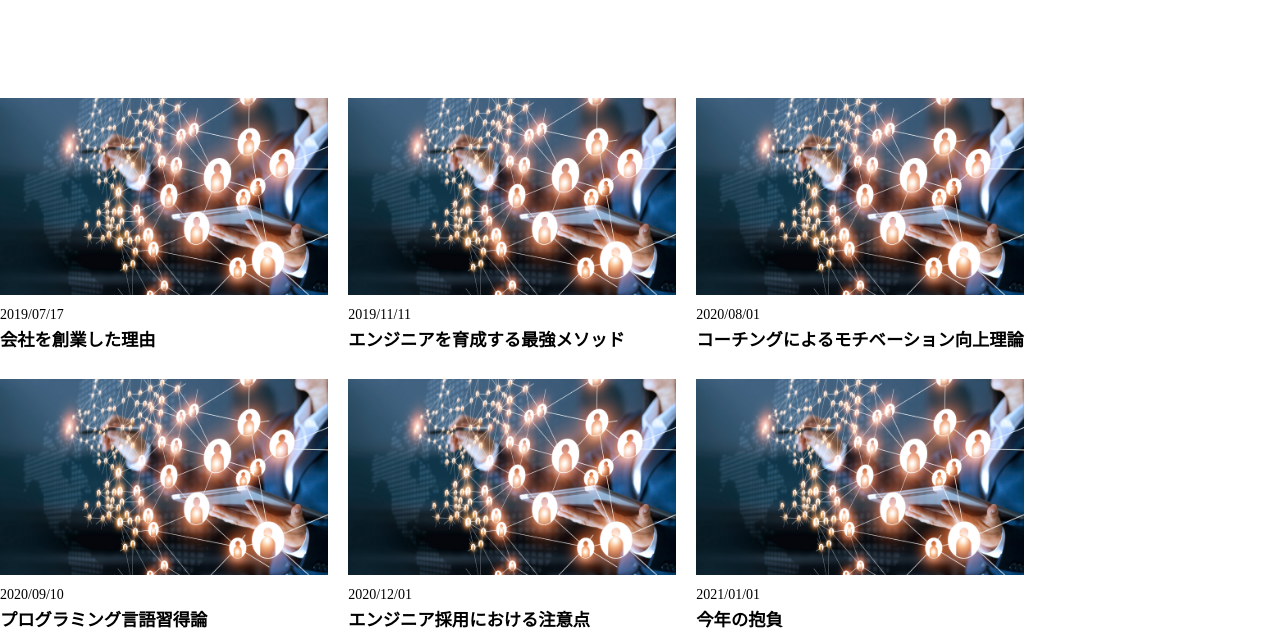
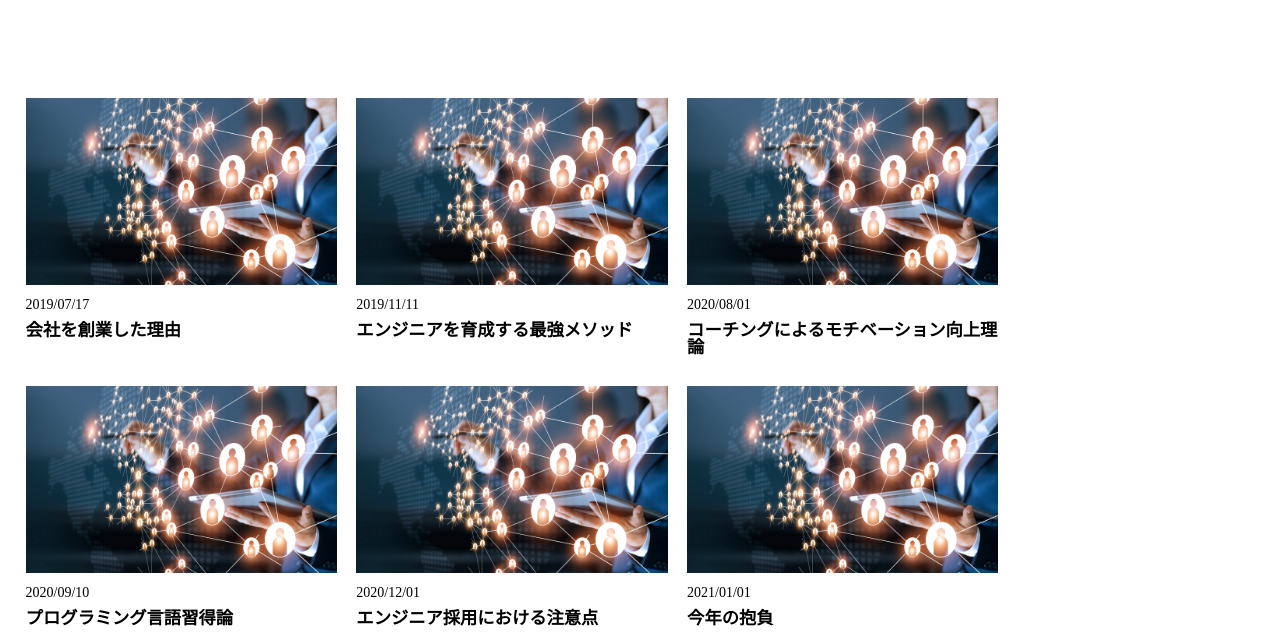
Before and after one commit to hata8341/cp-site_problem, a plain HTML site: page blog.html in a window 1280 px wide. Shown: the part 332-965 px from the top of the page. Drawn offline with Linux system fonts and the light colour scheme.

Commit message:
cp-site_second_commit

```diff
--- a/css/blog.css
+++ b/css/blog.css
@@ -70,11 +70,11 @@ a {
   height: 600px;
 }
 .blog__contents {
-  width: 100%;
+  width: 95%;
   display: flex;
   justify-content: space-between;
   flex-wrap: wrap;
-  margin-top: 100px;
+  margin: 100px auto 0;
 }
 .blog__content {
   width: 32%;
--- a/css/index.css
+++ b/css/index.css
@@ -104,10 +104,11 @@ a {
   padding-bottom: 30px;
 }
 .service__contents {
-  width: 100%;
+  width: 95%;
   display: flex;
   justify-content: space-between;
   flex-wrap: wrap;
+  margin: 0 auto;
 }
 .service__content {
   width: 49%;
@@ -153,11 +154,13 @@ a {
   background: #000;
 }
 .news__ttl-btn {
+  width: 95%;
   display: flex;
   justify-content: space-between;
   align-items: center;
   padding-top: 100px;
   padding-bottom: 30px;
+  margin: 0 auto;
 }
 .news__ttl {
   color: #fff;
@@ -174,13 +177,14 @@ a {
 .news__txt-box {
   display: block;
   cursor: pointer;
-  width: 100%;
+  width: 95%;
   height: 70px;
   background: #fff;
   color: black;
   font-size: 16px;
   display: flex;
   align-items: center;
+  margin: 0 auto;
 }
 .news__btn:hover{
   cursor: pointer;
@@ -223,9 +227,10 @@ a {
   padding: 80px 0 30px;
 }
 .blog__contents {
-  width: 100%;
+  width: 95%;
   display: flex;
   justify-content: space-between;
+  margin: 0 auto;
 }
 .blog__content {
   width: 32%;
--- a/css/service.css
+++ b/css/service.css
@@ -78,7 +78,8 @@ a {
   margin-top: 100px;
 }
 .service__contents {
-  width: 100%;
+  width: 95%;
+  margin: 0 auto;
 }
 .service__content {
   width: 100%;
```
